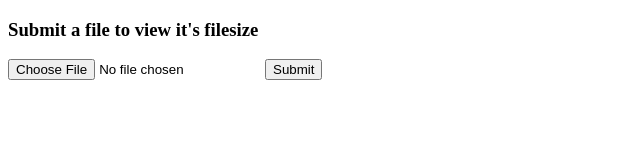
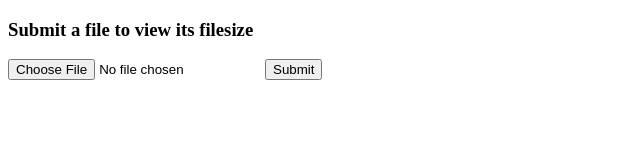
Before and after one commit to Ralph7C2/fcc_file_metadata, a website: page public/index.html in a window 1280 px wide. Shown: the full height of the page, 0-640 px from the left. Drawn offline with Linux system fonts and the light colour scheme.

Commit message:
its, not it's

```diff
--- a/public/index.html
+++ b/public/index.html
@@ -4,7 +4,7 @@
 		<title>FCC File Metadata Microservice</title>
 	</head>
 	<body>
-		<h3>Submit a file to view it's filesize</h3>
+		<h3>Submit a file to view its filesize</h3>
 		<form enctype='multipart/form-data' method="post" action="/get-file-size">
 			<input type="file" name='file'></input>
 			<button type="submit">Submit</button>
```
